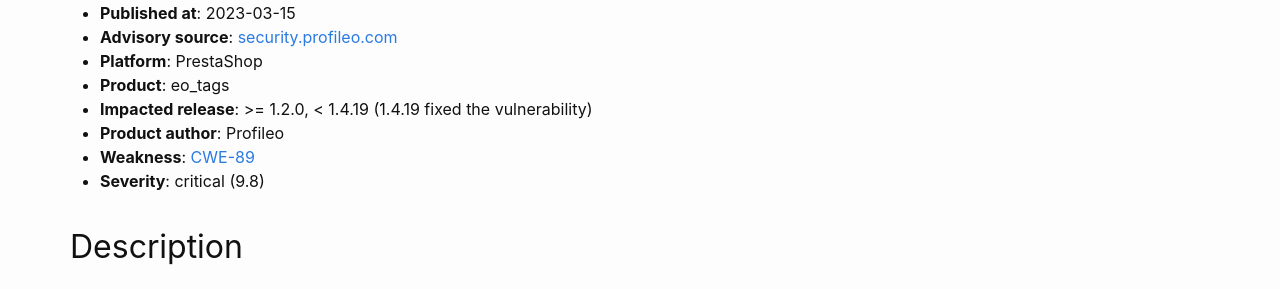
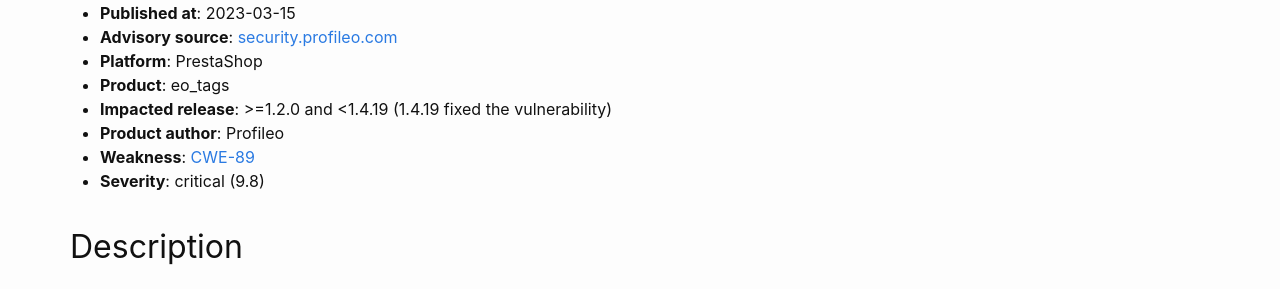
Before and after one commit to friends-of-presta/security-advisories, a Jekyll site: the page built from _posts/2023-03-15-eo_tags.md, in a window 1280 px wide and 900 px high, scrolled down 650 px. Shown: the part 161-450 px from the top of the window. Built offline with Jekyll 4.4.1, drawn with Linux system fonts in a browser that asks for light colours.

Commit message:
Update 2023-03-15-eo_tags.md (#214)
Fix impacted version text format for better pasing by Wilson Alba module.

```diff
--- a/_posts/2023-03-15-eo_tags.md
+++ b/_posts/2023-03-15-eo_tags.md
@@ -19,7 +19,7 @@ In the module Tracking et Conversions (eo_tags) prior to version 1.4.19, an anon
 * **Advisory source**: [security.profileo.com](https://security.profileo.com/cve/eo_tags_2023-27569-27570/)
 * **Platform**: PrestaShop
 * **Product**: eo_tags
-* **Impacted release**: >= 1.2.0, < 1.4.19 (1.4.19 fixed the vulnerability)
+* **Impacted release**: >=1.2.0 and <1.4.19 (1.4.19 fixed the vulnerability)
 * **Product author**: Profileo
 * **Weakness**: [CWE-89](https://cwe.mitre.org/data/definitions/89.html)
 * **Severity**: critical (9.8)
```
